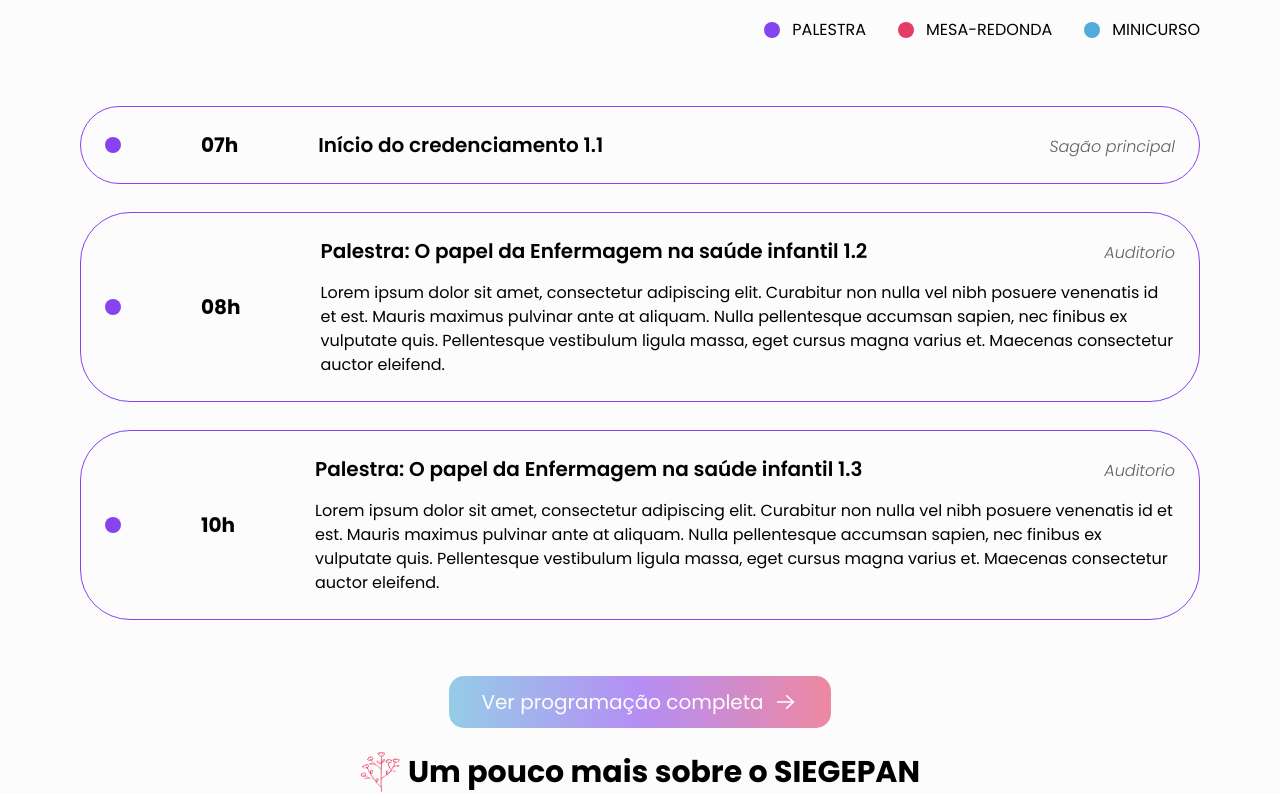
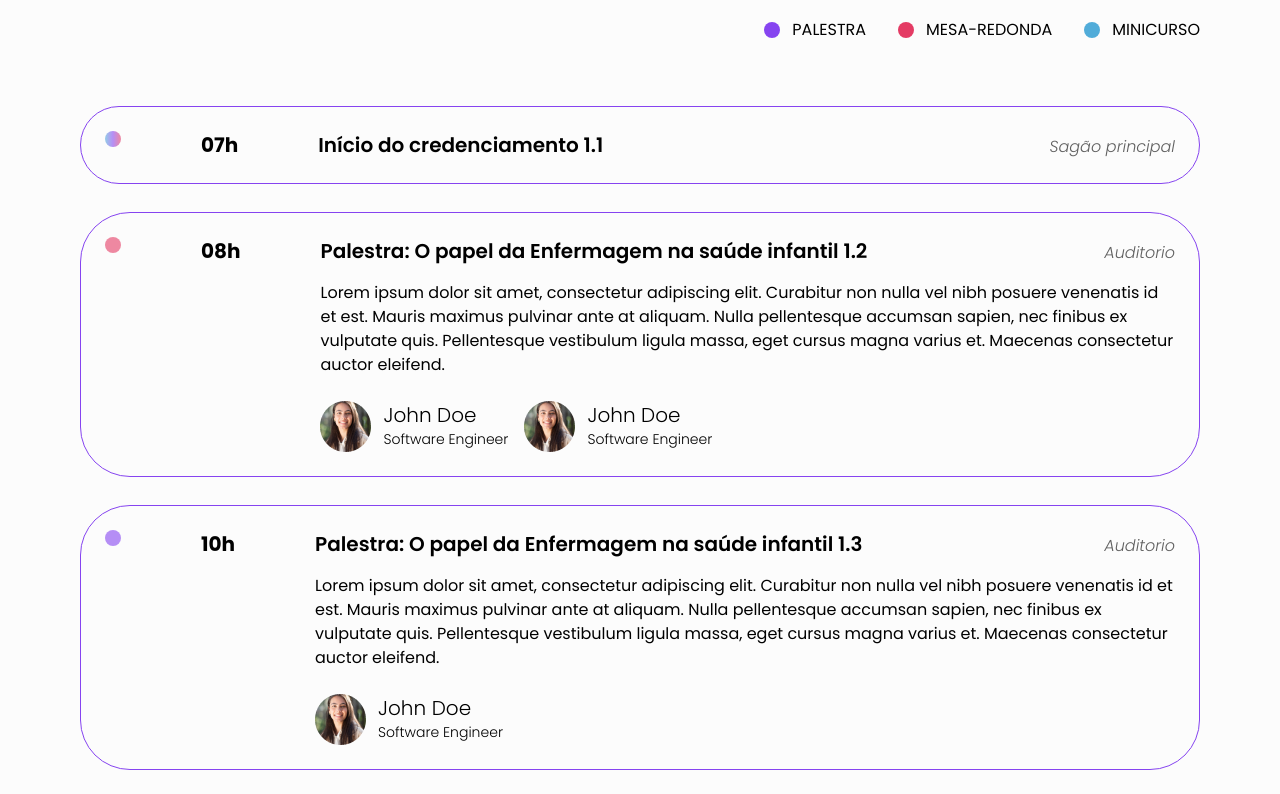
Before and after one commit to Siegepan/SIEGEPAN, a React (Vite) app: page / in a window 1280 px wide. Shown: the part 2331-3125 px from the top of the page. Built offline with nearby package versions, Linux system fonts and the light colour scheme.

Commit message:
fix responsive layout

```diff
--- a/src/components/Schedule/ScheduleCard/index.jsx
+++ b/src/components/Schedule/ScheduleCard/index.jsx
@@ -2,13 +2,32 @@ import { useEffect } from "react";
 
 // eslint-disable-next-line react/prop-types
 const ScheduleCard = ({ schedule }) => {
+  function getCardType(type) {
+    switch (type) {
+      case 1:
+        return "primary";
+      case 2:
+        return "tPink";
+      case 3:
+        return "tBlue";
+      case 4:
+        return "gradient-to-r";
+      default:
+        return "gradient-to-r";
+    }
+  }
+
   useEffect(() => {
     console.log(schedule);
   }, []);
   return (
-    <div className="flex sm:flex-row flex-col items-center sm:gap-20 gap-3 rounded-[50px] border-primary border-[0.5px] p-6">
+    <div className="flex md:flex-row flex-col md:items-start items-center md:gap-20 gap-3 rounded-[50px] border-primary border-[0.5px] p-6">
       <div>
-        <div className="w-4 h-4 rounded-full bg-primary" />
+        <div
+          className={`w-4 h-4 rounded-full bg-${getCardType(
+            schedule.type
+          )} from-tBlue via-primary to-tPink opacity-60`}
+        />
       </div>
       <div className="text-xl font-bold">{schedule.time}</div>
       <div className="w-full flex flex-col">
@@ -28,14 +47,21 @@ const ScheduleCard = ({ schedule }) => {
             <p className="mt-4 text-base">{schedule.description}</p>
           )}
         </div>
-        {schedule.speaker && (
+        {schedule.speakers?.length > 0 && (
           <div className="flex flex-row gap-4 mt-6">
             {schedule.speakers.map((speaker) => (
-              <div className="flex flex-row gap-3" key={speaker.name}>
+              <div
+                className="flex flex-row gap-3 max-h-[51px] md:mb-0 mb-5"
+                key={speaker.name}
+              >
                 <img src={speaker.image} alt="" />
                 <div className="flex flex-col">
-                  <h1 className="text-xl font-light">{speaker.name}</h1>
-                  <p className="text-sm font-light">{speaker.role}</p>
+                  <h1 className="md:text-xl text-lg font-light">
+                    {speaker.name}
+                  </h1>
+                  <p className="md:text-sm text-xs font-light">
+                    {speaker.role}
+                  </p>
                 </div>
               </div>
             ))}
--- a/src/components/Schedule/index.jsx
+++ b/src/components/Schedule/index.jsx
@@ -6,7 +6,7 @@ const schedule = {
     {
       time: "07h",
       title: "Início do credenciamento 1.1",
-      type: 4, //4: Other
+      type: 4, //1: Palestra, 2: Mesa-redonda, 3: Minicurso 4: Other
       locale: "Sagão principal",
     },
     {
@@ -14,18 +14,18 @@ const schedule = {
       title: "Palestra: O papel da Enfermagem na saúde infantil 1.2",
       description:
         "Lorem ipsum dolor sit amet, consectetur adipiscing elit. Curabitur non nulla vel nibh posuere venenatis id et est. Mauris maximus pulvinar ante at aliquam. Nulla pellentesque accumsan sapien, nec finibus ex vulputate quis. Pellentesque vestibulum ligula massa, eget cursus magna varius et. Maecenas consectetur auctor eleifend.",
-      type: 1, //1: Palestra, 2: Mesa-redonda, 3: Minicurso
+      type: 2, //1: Palestra, 2: Mesa-redonda, 3: Minicurso
       locale: "Auditorio",
       speakers: [
         {
           name: "John Doe",
           role: "Software Engineer",
-          image: "/src/assets/images/avatar.jpg",
+          image: "/src/assets/avatar-teste.png",
         },
         {
           name: "John Doe",
           role: "Software Engineer",
-          image: "/src/assets/images/avatar.jpg",
+          image: "/src/assets/avatar-teste.png",
         },
       ],
     },
@@ -41,7 +41,7 @@ const schedule = {
         {
           name: "John Doe",
           role: "Software Engineer",
-          image: "/src/assets/images/avatar.jpg",
+          image: "/src/assets/avatar-teste.png",
         },
       ],
     },
@@ -138,7 +138,7 @@ export const Schedule = () => {
   }
 
   return (
-    <div className="sm:px-20 px-10 bg-bg">
+    <div className="md:px-20 sm:px-10 px-6 bg-bg">
       <div className="max-w-[1440px] flex flex-col items-center justify-center w-full mx-auto">
         <div className="flex flex-row text-largetitle font-semibold self-end gap-3 mb-8">
           <h1>Programação</h1>
--- a/src/components/Submissions/HorizontalTimeLine/index.jsx
+++ b/src/components/Submissions/HorizontalTimeLine/index.jsx
@@ -2,7 +2,7 @@ import HorizontalTimelineItem from "../HorizontalTimeLineItem";
 
 const HorizontalTimeLine = () => {
   return (
-    <div className="flex flex-col items-center w-full max-w-7xl">
+    <div className="flex flex-col items-center  w-7xl lg:pr-4 pr-10">
       <h2 className="text-lg font-semibold mb-4 text-start self-start">
         Datas importantes
       </h2>
--- a/src/components/Submissions/ModelsButton/index.jsx
+++ b/src/components/Submissions/ModelsButton/index.jsx
@@ -6,7 +6,12 @@ const ModelsButton = ({ label, href }) => {
       rel="noreferrer"
       className="border border-primary flex flex-row px-6 py-1 rounded-[10px] text-primary font-semibold gap-2 text-nowrap"
     >
-      {label} <img src="/src/assets/images/prime_arrow-right.svg" alt="arrow" />
+      {label}{" "}
+      <img
+        src="/src/assets/images/prime_arrow-right.svg"
+        alt="arrow"
+        className="lg:mr-0 mr-2"
+      />
     </a>
   );
 };
--- a/src/components/Submissions/VerticalTimeLineItem/index.jsx
+++ b/src/components/Submissions/VerticalTimeLineItem/index.jsx
@@ -1,16 +1,15 @@
 const VerticalTimelineItem = ({ date, title }) => {
   return (
-    <div className="flex items-start mb-8">
+    <div className="relative flex items-start mb-8">
       {/* Linha vertical */}
-      <div className="flex flex-col items-center mr-4">
-        <div className="w-2 h-2 bg-blue-500 rounded-full"></div>
-        <div className="h-full w-px bg-gray-300"></div>
+      <div className="-left-[3px] top-[30px] mr-4 absolute">
+        <div className="w-2 h-2 bg-tBlue rounded-full"></div>
       </div>
 
       {/* Conteúdo da timeline */}
-      <div className="flex flex-col">
+      <div className="flex flex-col ml-4">
         <div className="text-sm text-gray-500">{date}</div>
-        <div className="text-lg font-semibold text-blue-500">{title}</div>
+        <div className="text-lg font-semibold text-tBlue">{title}</div>
       </div>
     </div>
   );
--- a/src/components/Submissions/index.jsx
+++ b/src/components/Submissions/index.jsx
@@ -39,7 +39,7 @@ const Submissions = () => {
             <img
               src="/src/assets/images/title-icon.svg"
               alt="line"
-              className="absolute -right-14"
+              className=""
             />
           </div>
 
@@ -57,7 +57,7 @@ const Submissions = () => {
             <HorizontalTimeLine />
           </div>
         ) : (
-          <div className="h-[900px]">
+          <div className="">
             <VerticalTimeLine />
           </div>
         )}
```
Also changed, not shown: src/assets/avatar-teste.png (added).
